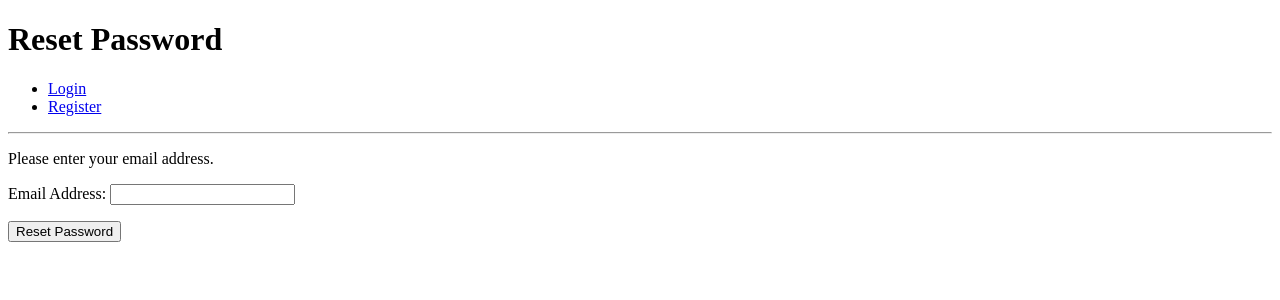
After one commit to KikiDow/django-auth, a Django app: a page that uses templates/registration/password_reset_form.html in a window 1280 px wide. The commit adds this page. Shown: the top 300 px of the page. Run offline with Django 3.2, Linux system fonts and the light colour scheme.

Commit message:
Implemented password reset functionality via url_reset.py, password_reset_form.html and accounts/urls.py

```diff
--- a/accounts/templates/login.html
+++ b/accounts/templates/login.html
@@ -9,4 +9,6 @@
     {% csrf_token %} {{ login_form }}
     <button type="submit">Login</button>
 </form>
+
+<p><a href="{% url 'password_reset' %}">Reset Password</a></p>
 {% endblock %}
--- /dev/null
+++ b/accounts/url_reset.py
@@ -0,0 +1,10 @@
+from django.conf.urls import url
+from django.core.urlresolvers import reverse_lazy
+from django.contrib.auth.views import password_reset, password_reset_done, password_reset_confirm, password_reset_complete
+
+urlpatterns = [
+    url(r'^$', password_reset, {'post_reset_redirect': reverse_lazy('password_reset_done')}, name='password_reset'),
+    url(r'^done$', password_reset_done, name='password_reset_done'),
+    url(r'^(?P<uidb64>[0-9A-Za-z]+)-(?P<token>.+)/$', password_reset_confirm, {'post_reset_redirect': reverse_lazy('password_reset_complete')}, name='password_reset_confirm'),
+    url(r'^complete/$', password_reset_complete, name='password_reset_complete')
+    ]
--- /dev/null
+++ b/accounts/urls.py
@@ -0,0 +1,11 @@
+from django.conf.urls import url, include
+from accounts.views import index, logout, login, registration, user_profile
+from accounts import url_reset
+
+urlpatterns = [
+    url(r'^logout/$', logout, name="logout"),
+    url(r'^login/$', login, name="login"),
+    url(r'^register/$', registration, name="registration"),
+    url(r'^profile/$', user_profile, name="profile"),
+    url(r'^password-reset/', include(url_reset))
+    ]
--- a/django_auth/settings.py
+++ b/django_auth/settings.py
@@ -121,3 +121,5 @@ USE_TZ = True
 STATIC_URL = '/static/'
 
 MESSAGE_STORAGE = "django.contrib.messages.storage.session.SessionStorage"
+
+EMAIL_BACKEND = "django.core.mail.backends.console.EmailBackend"
--- a/django_auth/urls.py
+++ b/django_auth/urls.py
@@ -13,15 +13,13 @@ Including another URLconf
     1. Import the include() function: from django.conf.urls import url, include
     2. Add a URL to urlpatterns:  url(r'^blog/', include('blog.urls'))
 """
-from django.conf.urls import url
+from django.conf.urls import url, include
 from django.contrib import admin
-from accounts.views import index, logout, login, registration, user_profile
+from accounts.views import index
+from accounts import urls as accounts_urls
 
 urlpatterns = [
     url(r'^admin/', admin.site.urls),
     url(r'^$', index, name="index"),
-    url(r'^accounts/logout/$', logout, name="logout"),
-    url(r'^accounts/login/$', login, name="login"),
-    url(r'^accounts/register/$', registration, name="registration"),
-    url(r'^accounts/profile/$', user_profile, name="profile")
+    url(r'^accounts/', include(accounts_urls))
 ]
--- /dev/null
+++ b/templates/registration/password_reset_form.html
@@ -0,0 +1,18 @@
+{% extends 'base.html' %}
+
+{% block page_title %} Django Auth {% endblock %}
+
+{% block page_heading %} Reset Password {% endblock %}
+
+{% block content %}
+<form method="POST">
+    <p>Please enter your email address.</p>
+    {% csrf_token %}
+    {{ form.email.errors }}
+    <p>
+        <label for="id_email">Email Address: </label>
+        {{ form.email }}
+    </p>
+    <button>Reset Password</button>
+</form>
+{% endblock %}
```
Also changed, not shown: db.sqlite3.
